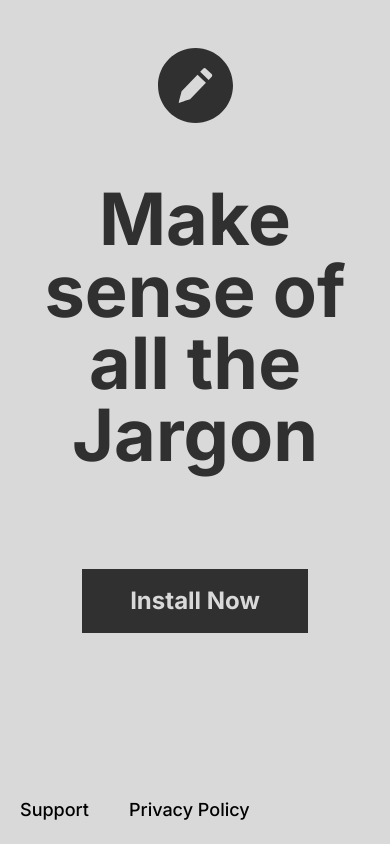
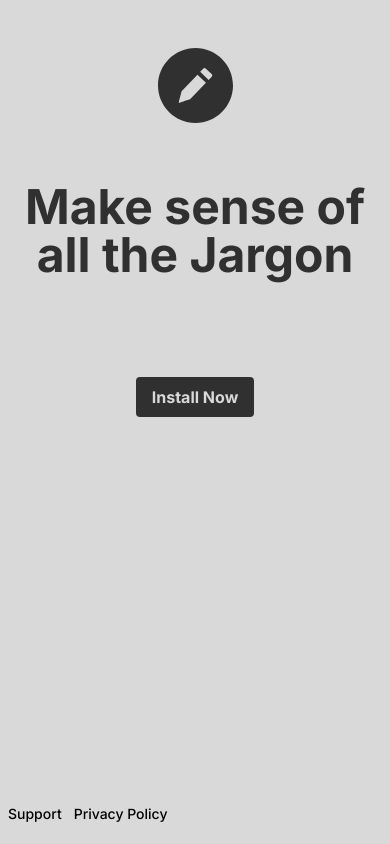
Before and after one commit to JamesWrightDev/jargon-www, a Next.js app: page / in a window 390 px wide. Built offline with nearby package versions, Linux system fonts and the light colour scheme.

Commit message:
fix responsive designs

```diff
--- a/app/layout.tsx
+++ b/app/layout.tsx
@@ -16,13 +16,19 @@ export default function RootLayout({
         head.tsx. Find out more at https://beta.nextjs.org/docs/api-reference/file-conventions/head
       */}
       <head />
-      <body className="min-h-screen relative container mx-auto ">
+      <body className="min-h-screen relative container mx-auto px-2 md:px-12 pb-4">
         <div>{children}</div>
-        <footer className="flex w-screen absolute bottom-5">
-          <Link className="text-lg mx-5 hover:underline" href="/support">
+        <footer className="absolute flex w-full left-0 bottom-5 px-2 md:px-12 ">
+          <Link
+            className="text-sm md:text-lg mr-3 md:mr-5 hover:underline"
+            href="/support"
+          >
             Support
           </Link>
-          <Link className="text-lg mx-5 hover:underline" href="/privacy">
+          <Link
+            className="text-sm md:text-lg mr-3 md:mr-5 hover:underline"
+            href="/privacy"
+          >
             Privacy Policy
           </Link>
         </footer>
--- a/app/page.tsx
+++ b/app/page.tsx
@@ -13,11 +13,11 @@ export default function Home() {
             width={75}
             height={75}
           />
-          <h1 className="text-7xl font-sans text-center my-12 font-semibold text-black max-w-2xl">
+          <h1 className="text-5xl md:text-7xl  font-sans text-center my-12 font-semibold text-black max-w-2xl">
             Make sense of all the Jargon
           </h1>
 
-          <button className="bg-black border-solid border-2 border-red hover:bg-gray hover:text-black hover:border-black hover:border-1 text-gray font-bold py-4 px-12 text-2xl mt-12">
+          <button className="bg-black border-solid border-2 border-red hover:bg-gray hover:text-black hover:border-black hover:border-1 text-gray font-bold py-2 px-4 text-md md:py-4 md:px-12 md:text-2xl mt-12 rounded-md">
             Install Now
           </button>
         </div>
```
